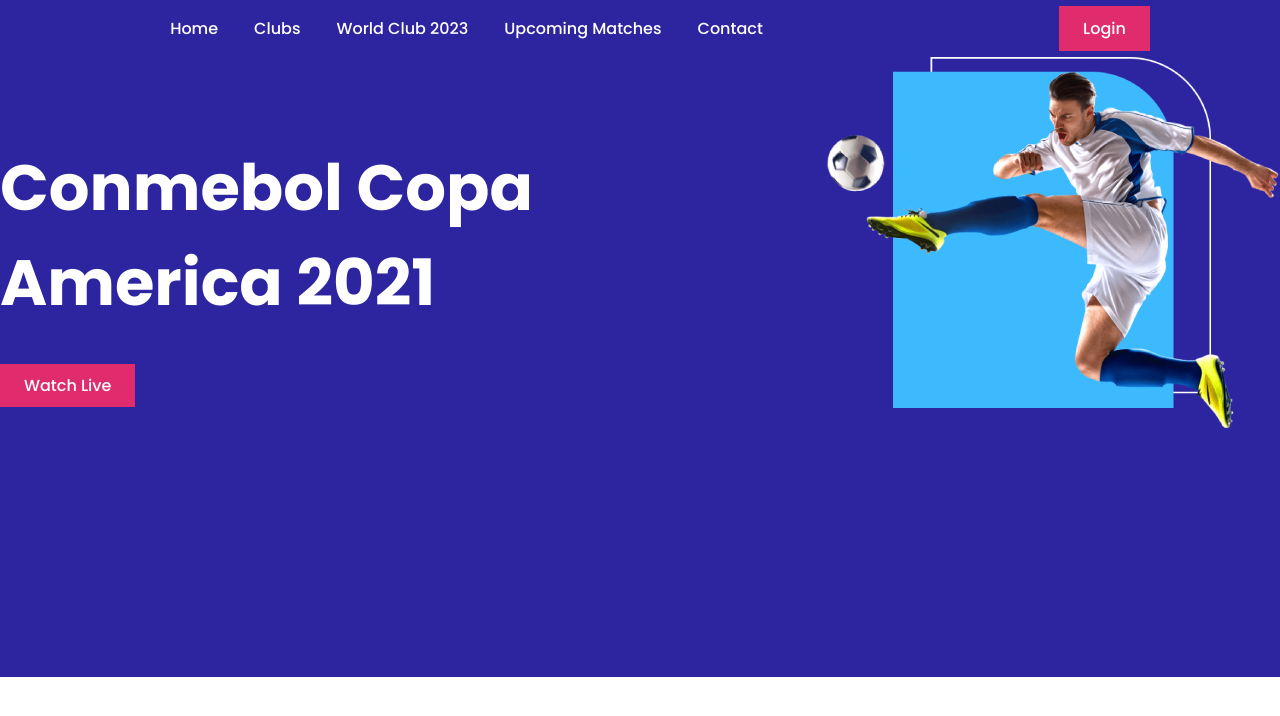
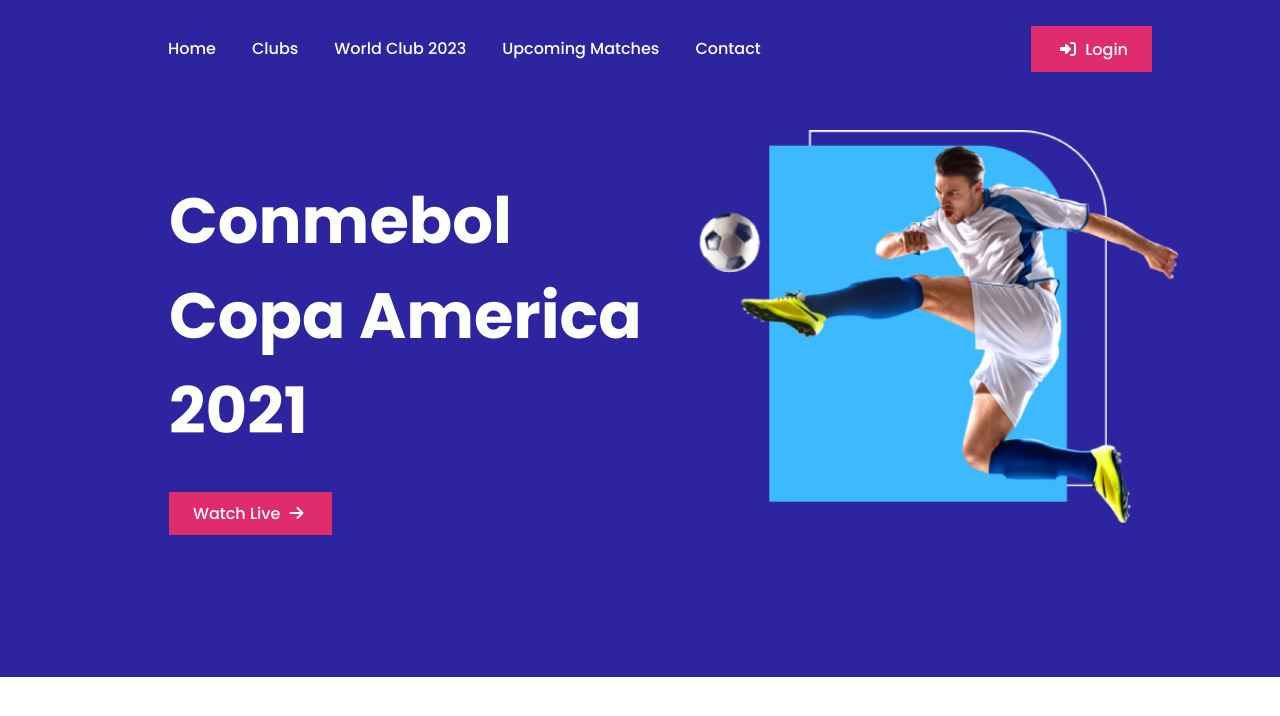
Before and after one commit to Sadman2539/responsive-football-practice, a plain HTML site: page index.html in a window 1280 px wide. Drawn offline with Linux system fonts and the light colour scheme.

Commit message:
header added

```diff
--- a/index.html
+++ b/index.html
@@ -8,6 +8,8 @@
     <title>Football News</title>
     <link rel="stylesheet" href="style.css">
     <link rel="shortcut icon" href="images/favicon.png" type="image/x-icon">
+    <!-- font awesome link  -->
+    <script src="https://kit.fontawesome.com/4f6c7e9fbe.js" crossorigin="anonymous"></script>
 </head>
 
 <body>
@@ -22,18 +24,25 @@
                     <li>Upcoming Matches</li>
                     <li>Contact</li>
                 </ul>
-                <a href="#">Login</a>
+                <a href="#">
+                    <span>
+                        <i class="fas fa-sign-in-alt"></i>
+                    </span>
+                    Login</a>
             </nav>
             <!-- welcome page  ------------------------------>
 
             <!-- welcome text  -->
-            <div id="welcome-page">
+            <div class="welcome-page">
                 <div class="welcome-text">
                     <H1>Conmebol
                         Copa America
                         2021
                     </H1>
-                    <a href="#">Watch Live</a>
+                    <a href="#">
+                        Watch Live
+                        <span><i class="fas fa-arrow-right"></i></span>
+                    </a>
                 </div>
 
                 <!-- welcome image  -->
--- a/style.css
+++ b/style.css
@@ -2,11 +2,14 @@
 @import url('https://fonts.googleapis.com/css2?family=Poppins:wght@500;700&display=swap');
 
 /* common styles  */
+
 body{
     font-family: 'Poppins', sans-serif;
     margin: 0;
+
 }
 header{
+
     height: 677px;
     background-color: #2D25A0;
 
@@ -18,7 +21,8 @@
 nav{
     display: flex;
     align-items: center;
-    justify-content: space-around;
+    justify-content: space-between;
+    padding-top: 2%;
 }
 nav ul{
     display: flex;
@@ -27,20 +31,49 @@
     color: white;
     list-style: none;
     margin-right: 36px;
+    border-bottom: 1px solid transparent;
+
+}
+nav ul li:hover{
+    cursor: pointer;
+    opacity: 0.6;
+    border-bottom: 1px solid white;
+    transition: 0.5s;
 }
 a{
     text-decoration: none;
     color: white;
     padding: 10px 24px;
-    background: #E02C6D;
+    background-color: #E02C6D;
+}
+a:hover{
+    color: #E02C6D;
+    background-color: white;
+    border: 1px solid #E02C6D;
+    box-shadow: 2px 2px 10px 2px #fa5e97;
+    transition: 0.2s;
+}
+i{
+    padding: 5px;
 }
 
 /* header style  */
-#welcome-page{
+#header-area{
+    width: 80%;
+    margin: 0 auto;
+}
+.welcome-page{
     display: flex;
-    justify-content: space-around;
-    align-items: center;
+    padding-top: 5%;
 }
 .welcome-text{
-    width: 100%;
+    padding:0 4% 0;
 }
+.welcome-banner{
+    display: flex;
+}
+
+.welcome-banner:hover img{
+transform: translateX(-10px);
+transition: 0.5s ease-in-out;
+}
```
Also changed, not shown: images/ball.png (added).
